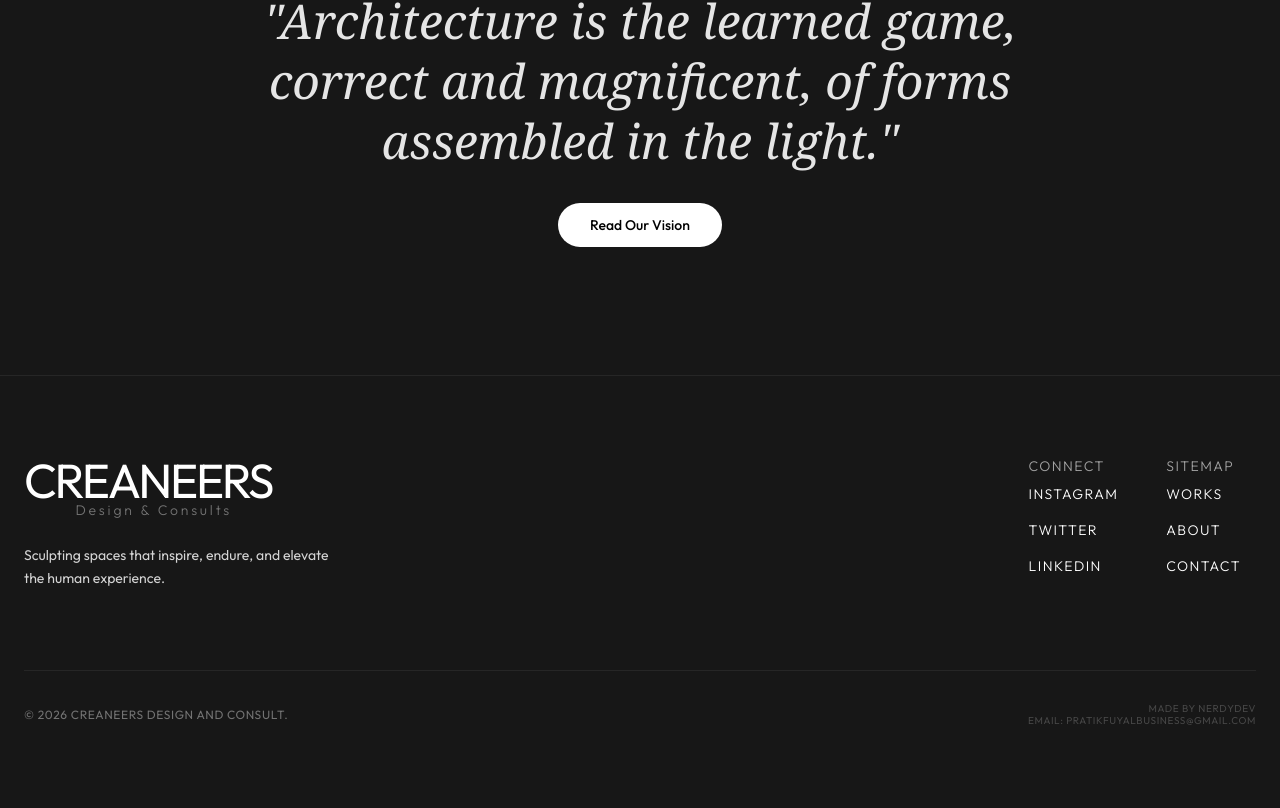
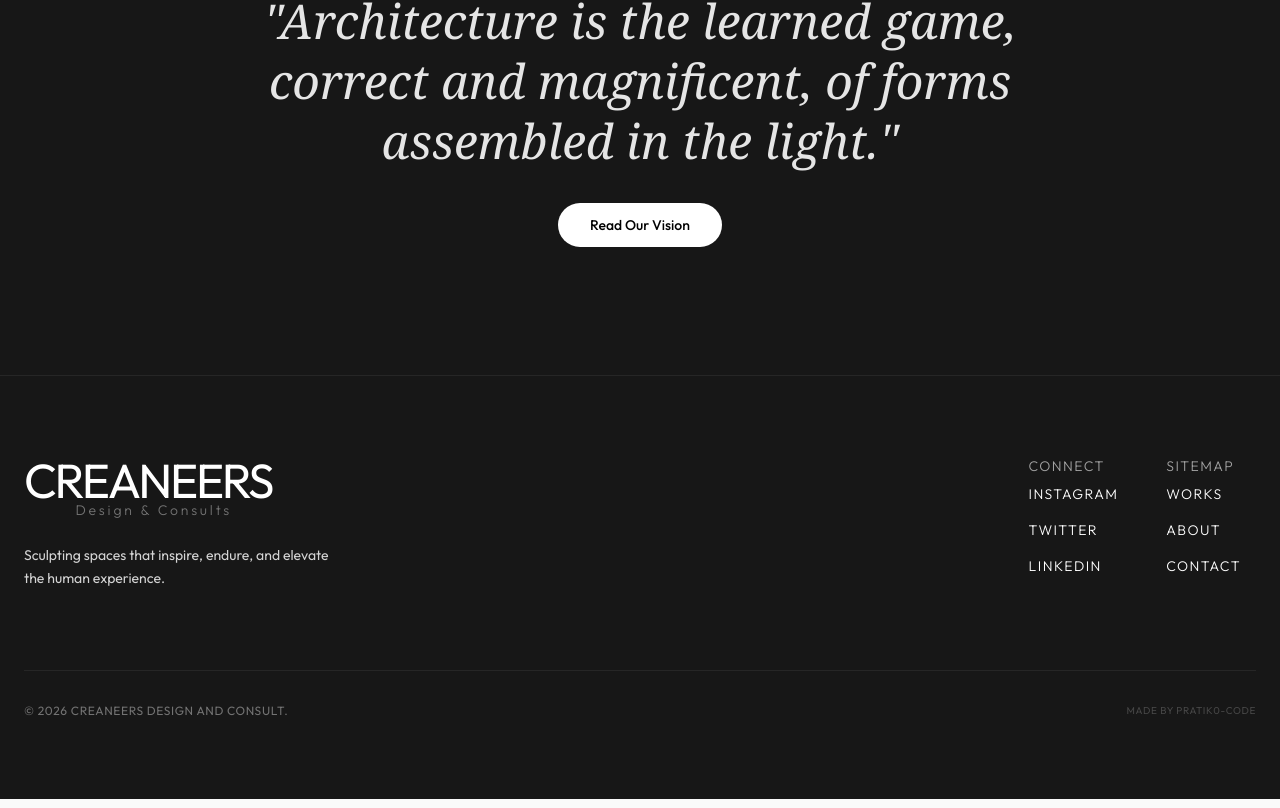
Before and after one commit to pratik0-code/creaneers-site, a Next.js app: page / in a window 1280 px wide. Shown: the part 1975-2783 px from the top of the page. Built offline with nearby package versions, Linux system fonts and the light colour scheme.

Commit message:
footerupdated

```diff
--- a/src/components/Footer.tsx
+++ b/src/components/Footer.tsx
@@ -36,7 +36,7 @@ export default function Footer() {
 
             <div className="max-w-7xl mx-auto mt-20 pt-8 border-t border-neutral-800 flex justify-between items-center text-xs text-neutral-500 dark:text-neutral-400 uppercase tracking-wider">
                 <span>© {new Date().getFullYear()} CREANEERS Design and Consult.</span>
-                <span className="text-[10px] text-neutral-600 text-right leading-tight opacity-80">Made by nerdyDev <br />Email: pratikfuyalbusiness@gmail.com</span>
+                <span className="text-[10px] text-neutral-600 text-right leading-tight opacity-80">Made by pratik0-code <br /></span>
             </div>
         </footer >
     );
```
